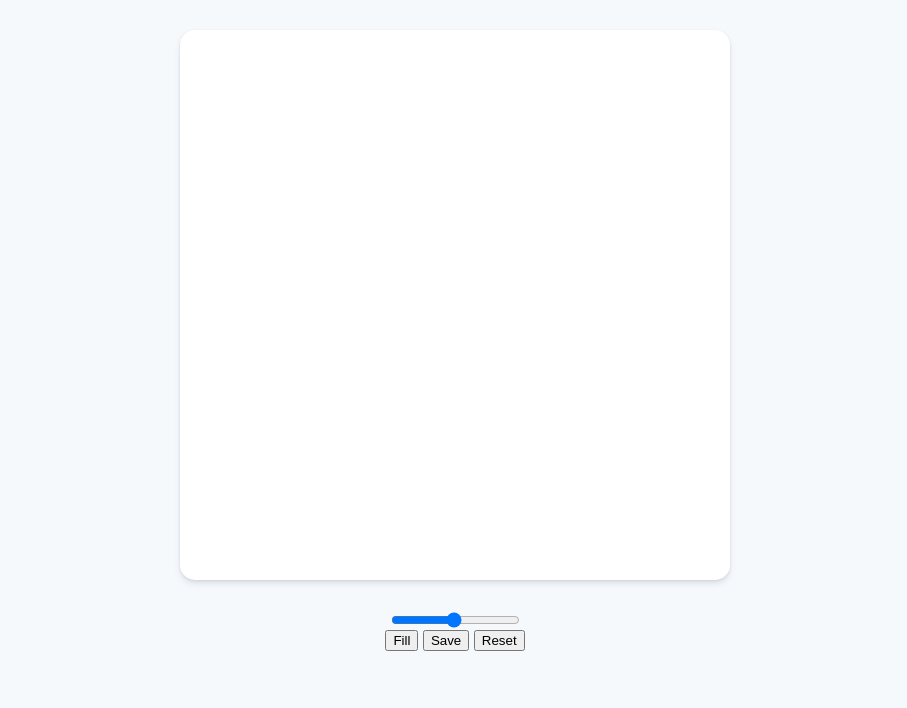
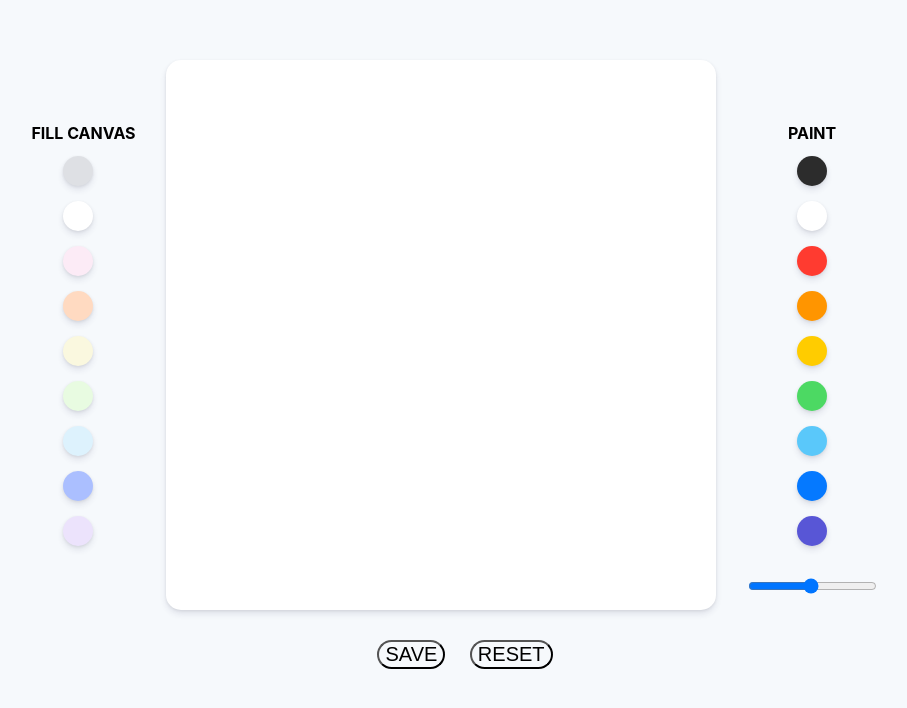
Before and after one commit to Jenna-P/project-paint, a plain HTML site: page index.html in a window 1280 px wide. Shown: the whole page, without its empty margins (185-1092 px from the left). Drawn offline with Linux system fonts and the light colour scheme.

Commit message:
set fill and paint colors, design button

```diff
--- a/index.html
+++ b/index.html
@@ -9,17 +9,25 @@
     <title>Painting</title>
   </head>
   <body>
+    <div class="painting-section">
+      <div class="fill-container">
+        <div class="color-title">Fill Canvas</div>
+        <div id="fill-Colors" class="controls__colors">
+          <div class="controls__color fillColor" style="background-color: #dee0e4"></div>
+          <div class="controls__color fillColor" style="background-color: white"></div>
+          <div class="controls__color fillColor" style="background-color: #fcebf6"></div>
+          <div class="controls__color fillColor" style="background-color: #ffdac1"></div>
+          <div class="controls__color fillColor" style="background-color: #faf8df"></div>
+          <div class="controls__color fillColor" style="background-color: #e8fbe1"></div>
+          <div class="controls__color fillColor" style="background-color: #ddf2fd"></div>
+          <div class="controls__color fillColor" style="background-color: #abbfff"></div>
+          <div class="controls__color fillColor" style="background-color: #ece3fc"></div>
+        </div>
+      </div>
       <canvas id="jsCanvas" class="canvas"></canvas>
-    <div class="controls">
-      <div class="controls__range">
-        <input type="range" id="jsRange" min="0.1" max="5" value="2.5" step="0.1" />
-      </div>
-      <div class="controls__btns">
-        <button id="jsMode">Fill</button>
-        <button id="jsSave">Save</button>
-        <button id="jsSave">Reset</button>
-      </div>
-      <div id="jsColors" class="controls__colors">
+      <div class="paint-container">
+        <div class="color-title">Paint</div>
+        <div id="paint-Colors" class="controls__colors">
           <div class="controls__color jsColor" style="background-color: #2c2c2c"></div>
           <div class="controls__color jsColor" style="background-color: white"></div>
           <div class="controls__color jsColor" style="background-color: #ff3b30"></div>
@@ -30,6 +38,14 @@
           <div class="controls__color jsColor" style="background-color: #0579ff"></div>
           <div class="controls__color jsColor" style="background-color: #5856d6"></div>
         </div>
+        <div class="controls__range">
+          <input type="range" id="jsRange" min="0.1" max="5" value="2.5" step="0.1" />
+        </div>
+      </div>
+    </div>
+    <div class="button-section">
+      <button id="jsSave">Save</button>
+      <button id="jsReset">Reset</button>
     </div>
   </body>
 </html>
--- a/script.js
+++ b/script.js
@@ -0,0 +1,17 @@
+const canvas = document.getElementById("jsCanvas");
+const ctx = canvas.getContext('2d');
+const colors = document.querySelectorAll(".fillColor");
+
+function handleColorClick(event){
+    const color = event.target.style.backgroundColor;
+    ctx.fillStyle = color;
+}
+
+for (var i = 0; i < colors.length; i++) {
+    colors[i].addEventListener('click', (event) => {
+        const color = event.target.style.backgroundColor;
+        console.log(color);
+        ctx.fillStyle = color;
+        ctx.fillRect(0, 0, canvas.width, canvas.height)
+    });
+}
--- a/style.css
+++ b/style.css
@@ -3,23 +3,79 @@
 body {
   background-color: #f6f9fc;
   font-family: -apple-system, BlinkMacSystemFont, "Segoe UI", Roboto, Oxygen, Ubuntu, Cantarell, "Open Sans", "Helvetica Neue", sans-serif;
+  padding-top: 30px;
+}
+
+.painting-section {
+  width: 100%;
   display: flex;
-  flex-direction: column;
+  justify-content: center;
   align-items: center;
-  padding-top: 30px;
 }
 
 .canvas {
   width: 550px;
   height: 550px;
+  margin: 30px;
   background-color: white;
   border-radius: 15px;
   box-shadow: 0 4px 6px rgba(50, 50, 93, 0.11), 0 1px 3px rgba(0, 0, 0, 0.08);
 }
 
-.controls {
-  margin-top: 30px;
+.button-section {
+  width: 100%;
+  text-align: center;
+}
+
+.controls__colors .controls__color {
+  width: 30px;
+  height: 30px;
+  margin-right: 10px;
+  border-radius: 25px;
+  cursor: pointer;
+  box-shadow: 0 4px 6px rgba(50, 50, 93, 0.11), 0 1px 3px rgba(0, 0, 0, 0.08);
+}
+.fill-container,
+.paint-container {
   display: flex;
   flex-direction: column;
+  justify-content: center;
   align-items: center;
 }
+
+.controls__color {
+  margin-top: 15px;
+}
+
+.color-title {
+  text-transform: uppercase;
+  font-weight: bold;
+}
+
+.paint-container {
+  position: relative;
+  top: 20px;
+  padding-top: 10px;
+}
+
+.jsColor {
+  position: relative;
+  left: 5px;
+}
+
+.controls__range {
+  margin-top: 30px;
+}
+
+.button-section button {
+  background: none;
+  font-size: 20px;
+  text-transform: uppercase;
+  border-radius: 25px;
+  margin-left: 20px;
+  cursor: pointer;
+}
+
+.button-section button:hover {
+  background: orange;
+}
```
Lines whose indentation alone changed are shown as unchanged.
